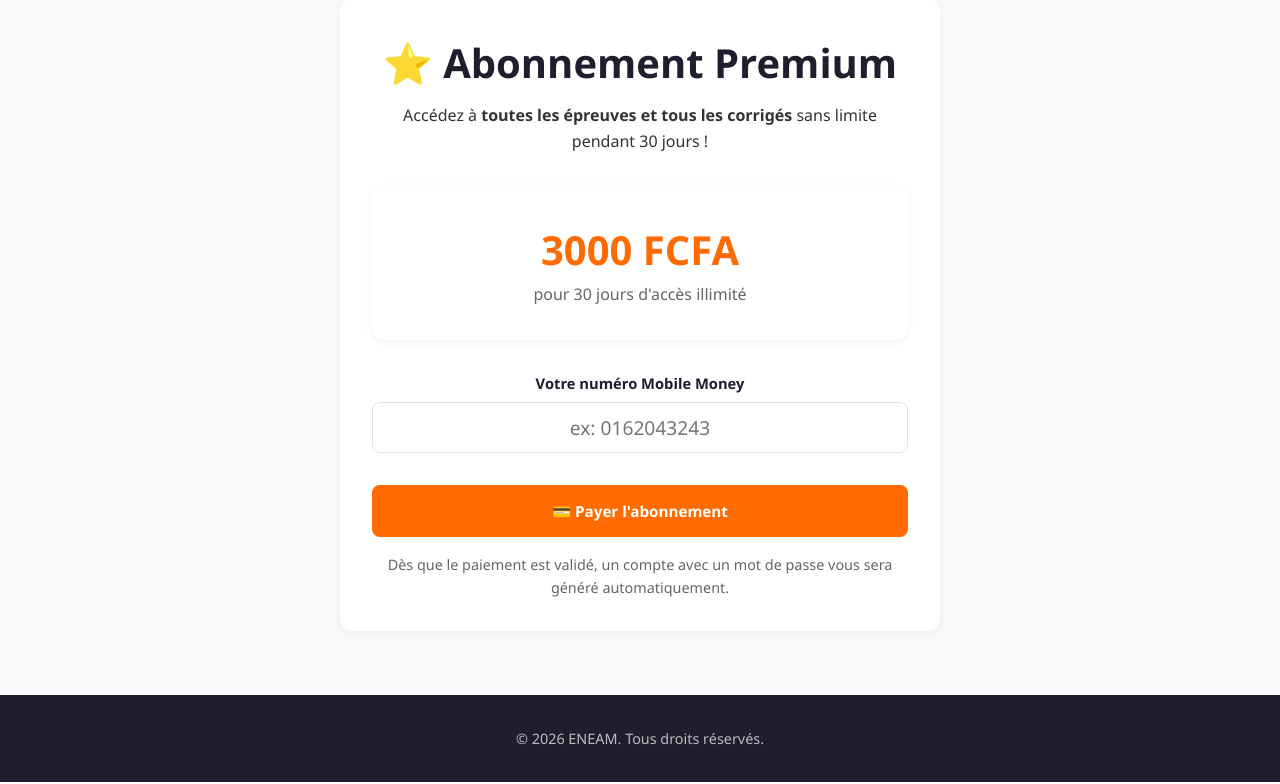
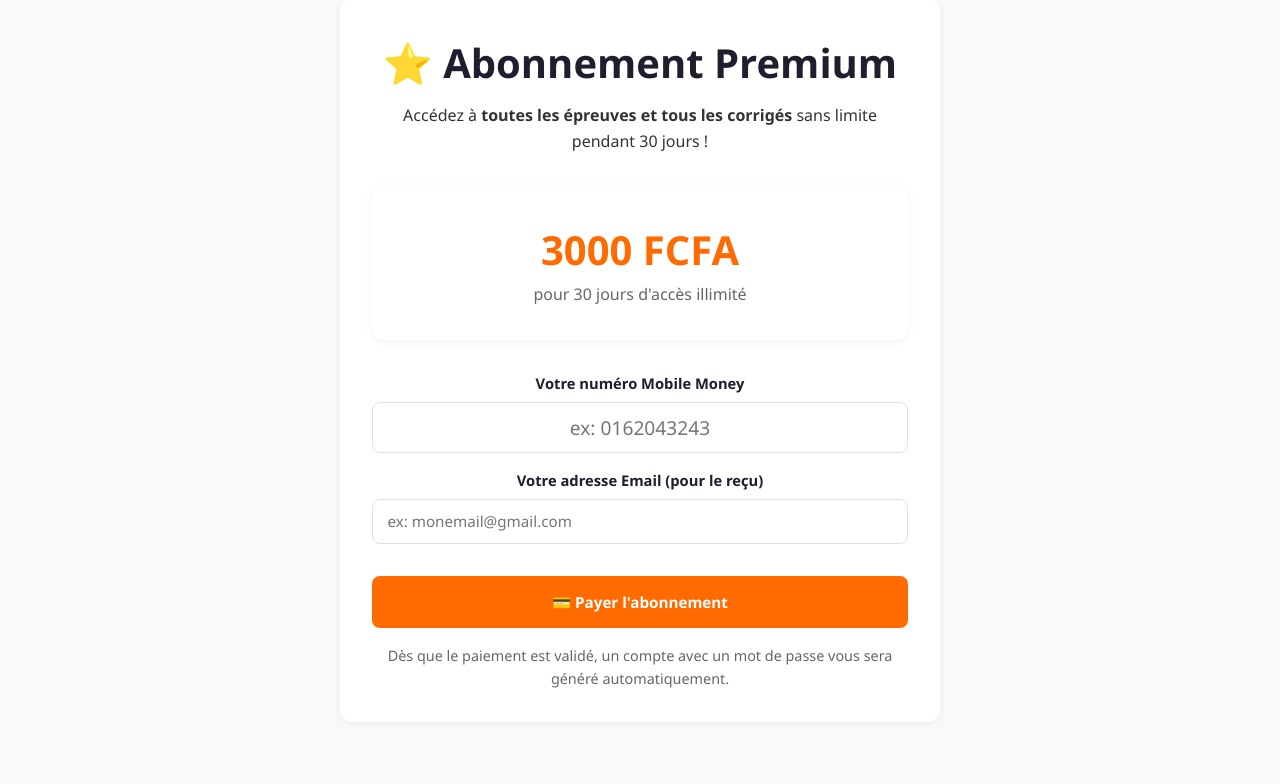
Before and after one commit to maxime-dev62/epreuve-eneam, a Flask app: page /abonnement in a window 1280 px wide. Shown: the part 140-924 px from the top of the page. Run offline with Flask 3, Linux system fonts and the light colour scheme; some libraries are stand-ins or nearby versions.

Commit message:
Include email field in abonnement form
Added email input field for receipt in subscription form.

```diff
--- a/templates/abonnement.html
+++ b/templates/abonnement.html
@@ -14,6 +14,9 @@
         <label>Votre numéro Mobile Money</label>
         <input type="tel" name="telephone" required pattern="[0-9]{10}" placeholder="ex: 0162043243" style="text-align:center; font-size:1.2rem;">
 
+        <label>Votre adresse Email (pour le reçu)</label>
+        <input type="email" name="email" required placeholder="ex: monemail@gmail.com">
+
         <button type="submit" class="btn btn-primary" style="width:100%; padding:1rem; margin-top:1rem;">
             💳 Payer l'abonnement
         </button>
```
